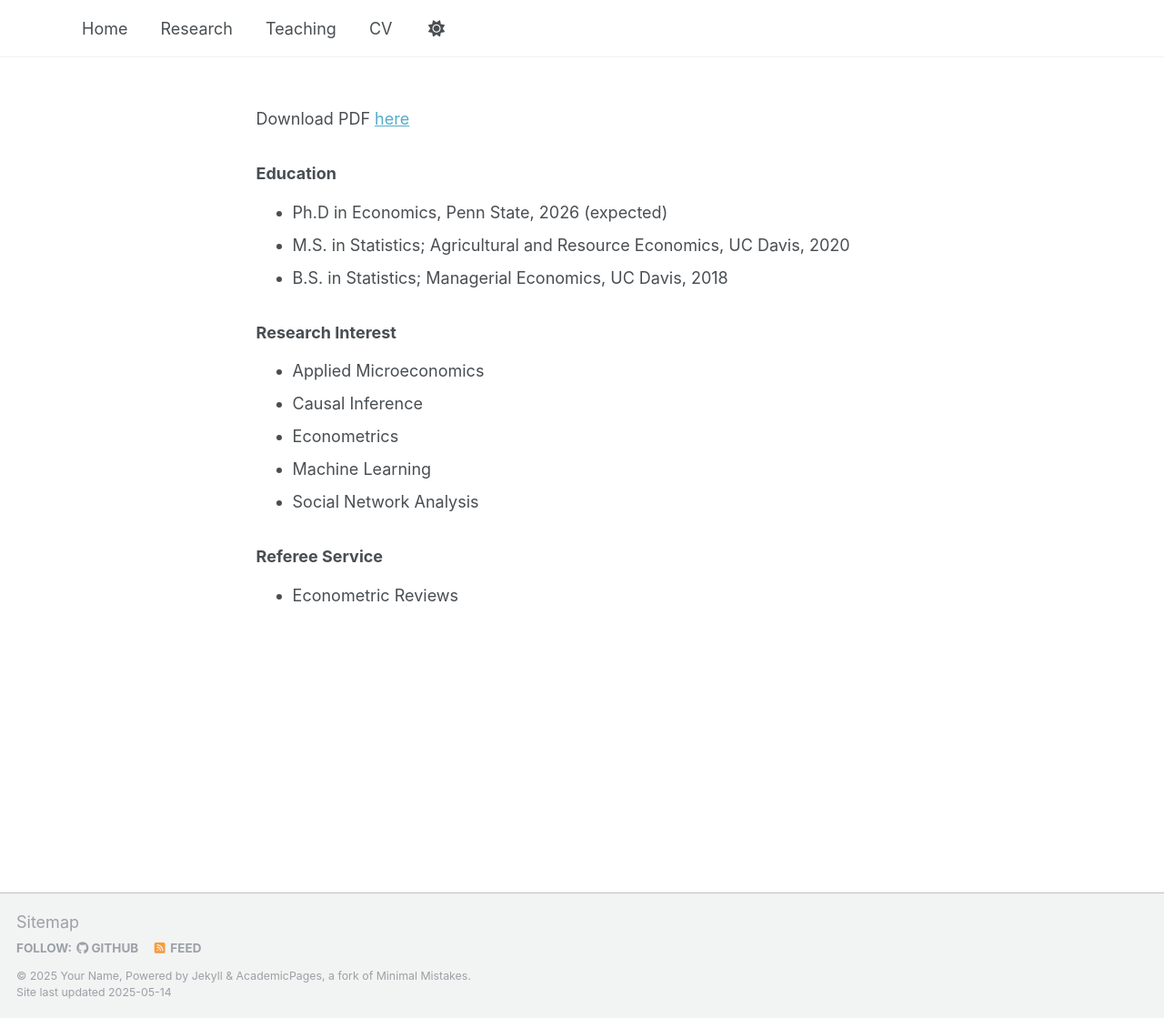
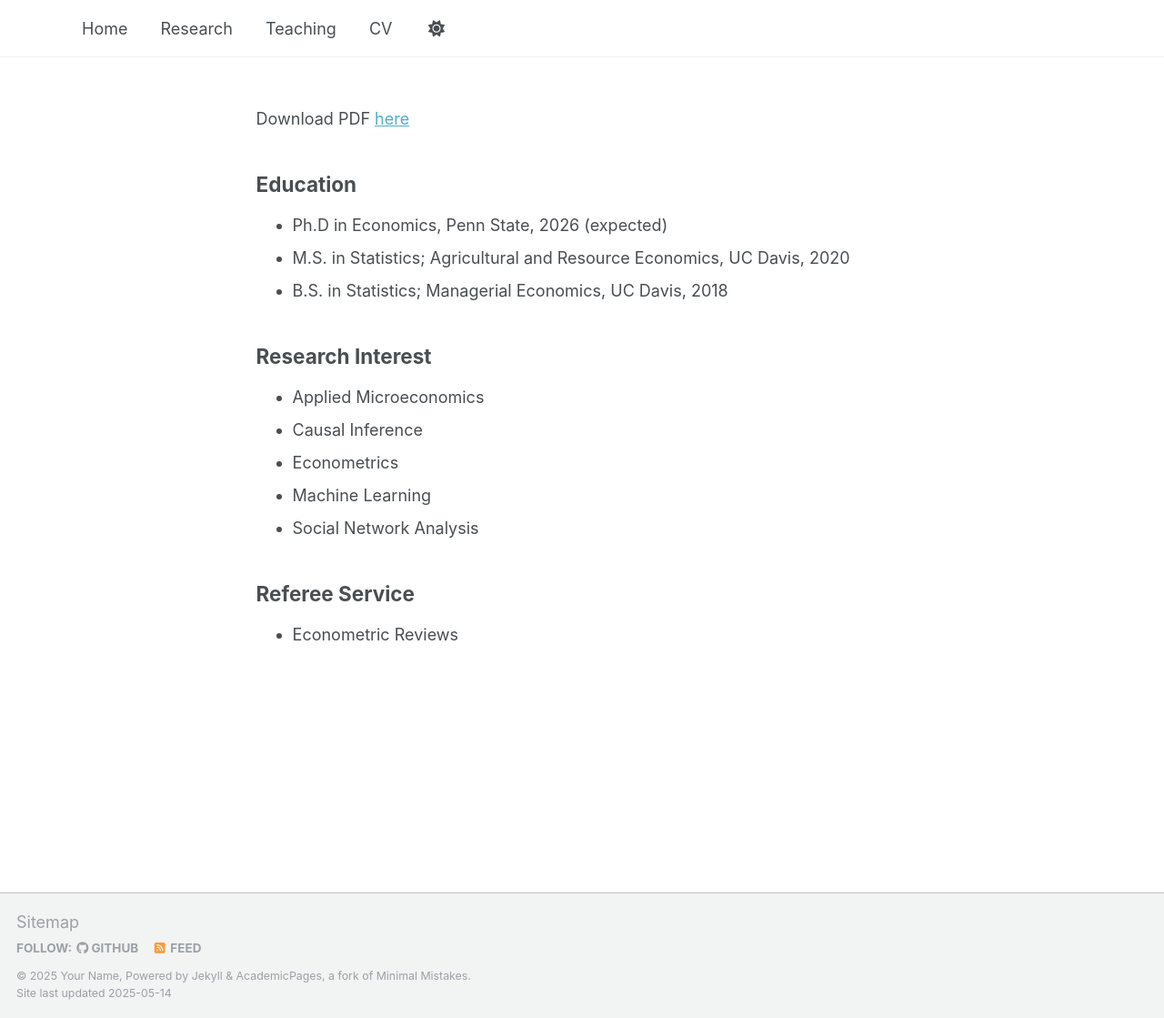
Before and after one commit to lbz5158/lujiezhou.github.io, a Jekyll site: the page built from _pages/cv.md, in a window 1280 px wide and 1119 px high. Shown: the whole window at 91% size. Built offline with Jekyll 4.4.1, drawn with Linux system fonts in a browser that asks for light colours.

Commit message:
Update cv.md

```diff
--- a/_pages/cv.md
+++ b/_pages/cv.md
@@ -11,17 +11,17 @@ redirect_from:
 
 Download PDF [here](https://drive.google.com/file/d/1mu_xTxgMCUJsCIpJP8ia_XYF1nhdt5CE/view?usp=drive_link)
 
-### Education
+## Education
 * Ph.D in Economics, Penn State, 2026 (expected)
 * M.S. in Statistics; Agricultural and Resource Economics, UC Davis, 2020
 * B.S. in Statistics; Managerial Economics, UC Davis, 2018
 
-### Research Interest
+## Research Interest
 * Applied Microeconomics
 * Causal Inference
 * Econometrics
 * Machine Learning
 * Social Network Analysis
 
-### Referee Service
+## Referee Service
 * Econometric Reviews
```
